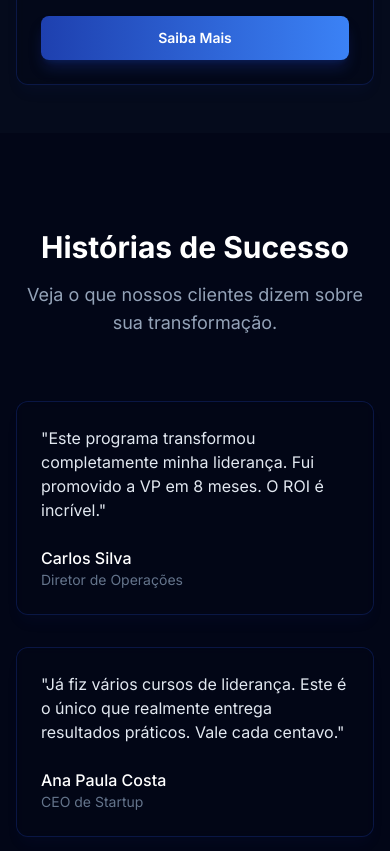
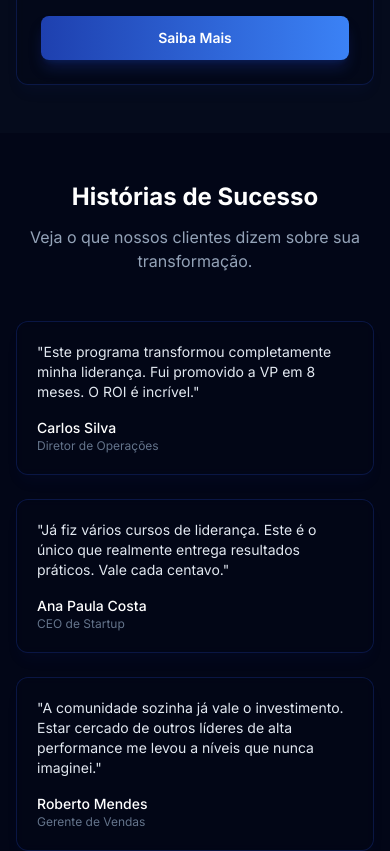
Before and after one commit to gaholiveira/godev-quase-lider-0epxyr37, a Next.js app: page / in a window 390 px wide. Shown: the part 3920-4771 px from the top of the page. Built offline with nearby package versions, Linux system fonts and the light colour scheme.

Commit message:
feat: sync src/components/sections/testimonials.tsx
Co-authored-by: GoDev Studio <ai@godev.studio>

```diff
--- a/src/components/sections/testimonials.tsx
+++ b/src/components/sections/testimonials.tsx
@@ -21,8 +21,8 @@ export function TestimonialsSection({
   ],
 }: TestimonialsSectionProps) {
   return (
-    <section className="py-24">
-      <div className="mx-auto max-w-6xl px-4">
+    <section className="py-12 sm:py-16 lg:py-24">
+      <div className="mx-auto max-w-6xl px-4 sm:px-6">
         <motion.div
           initial={{ opacity: 0, y: 20 }}
           whileInView={{ opacity: 1, y: 0 }}
@@ -30,10 +30,10 @@ export function TestimonialsSection({
           transition={{ duration: 0.6 }}
           className="text-center"
         >
-          <h2 className="text-3xl font-bold text-white sm:text-4xl">{title}</h2>
-          <p className="mt-4 text-lg text-slate-400">{subtitle}</p>
+          <h2 className="text-2xl font-bold text-white sm:text-3xl lg:text-4xl">{title}</h2>
+          <p className="mt-3 text-base text-slate-400 sm:mt-4 sm:text-lg">{subtitle}</p>
         </motion.div>
-        <div className="mt-16 grid gap-8 sm:grid-cols-2 lg:grid-cols-3">
+        <div className="mt-12 grid gap-6 sm:mt-16 sm:grid-cols-2 lg:grid-cols-3 lg:gap-8">
           {testimonials.map((testimonial, i) => (
             <motion.div
               key={i}
@@ -41,18 +41,18 @@ export function TestimonialsSection({
               whileInView={{ opacity: 1, y: 0 }}
               viewport={{ once: true }}
               transition={{ duration: 0.5, delay: i * 0.1 }}
-              className="group rounded-xl border border-leadership-blue/30 bg-slate-950/50 p-6 shadow-lg shadow-leadership-blue/5 backdrop-blur-sm transition-all duration-200 hover:border-leadership-blue/60 hover:bg-slate-900/80 hover:shadow-xl hover:shadow-leadership-gold/20"
+              className="group rounded-xl border border-leadership-blue/30 bg-slate-950/50 p-5 shadow-lg shadow-leadership-blue/5 backdrop-blur-sm transition-all duration-200 hover:border-leadership-blue/60 hover:bg-slate-900/80 hover:shadow-xl hover:shadow-leadership-gold/20 sm:p-6"
             >
-              <p className="text-slate-200">"{testimonial.content}"</p>
-              <div className="mt-6 flex items-center gap-3">
+              <p className="text-sm text-slate-200 sm:text-base">"{testimonial.content}"</p>
+              <div className="mt-4 flex items-center gap-3 sm:mt-6">
                 {testimonial.avatar && (
                   <div className="size-10 overflow-hidden rounded-full bg-slate-800">
                     <img src={testimonial.avatar} alt={testimonial.name} className="size-full object-cover" />
                   </div>
                 )}
                 <div>
-                  <div className="font-medium text-white">{testimonial.name}</div>
-                  <div className="text-sm text-slate-500">{testimonial.role}</div>
+                  <div className="text-sm font-medium text-white sm:text-base">{testimonial.name}</div>
+                  <div className="text-xs text-slate-500 sm:text-sm">{testimonial.role}</div>
                 </div>
               </div>
             </motion.div>
```
